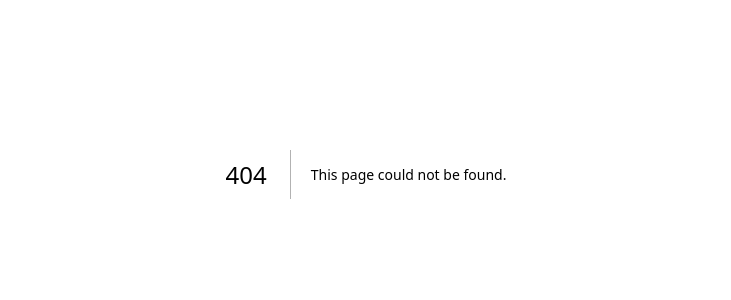
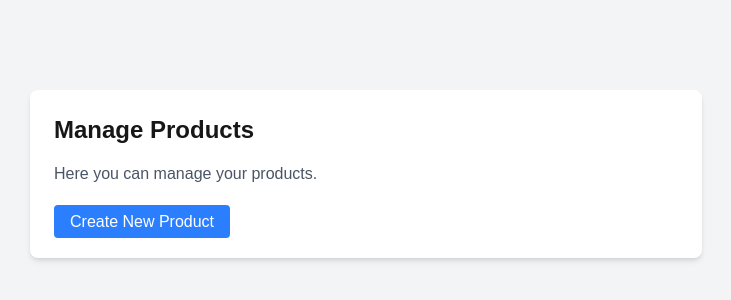
Before and after one commit to Edu-2de/JsApiLesson2, a Next.js app in the folder frontend/: page /Admin/Products in a window 1280 px wide. Before the commit this address had no page. Shown: the part 226-526 px from the top of the page, without its empty margins (274-1005 px from the left). Built offline with nearby package versions, Linux system fonts and the light colour scheme.

Commit message:
feat(admin): implement ProductsPage with product management features and navigation link

```diff
--- /dev/null
+++ b/frontend/src/app/Admin/Products/page.tsx
@@ -0,0 +1,16 @@
+
+import Link from "next/link";
+
+export default function ProductsPage() {
+  return (
+    <div className="p-4 bg-gray-100 min-h-screen flex items-center justify-center">
+      <div className="max-w-2xl w-full bg-white shadow-md rounded-lg p-6">
+        <h1 className="text-2xl font-bold mb-4">Manage Products</h1>
+        <p className="text-gray-600 mb-6">Here you can manage your products.</p>
+        <Link href="/Admin/Products/Create" className="bg-blue-500 text-white px-4 py-2 rounded hover:bg-blue-600 transition-colors">
+          Create New Product
+        </Link>
+      </div>
+    </div>
+  );
+}
--- a/frontend/src/app/Admin/page.tsx
+++ b/frontend/src/app/Admin/page.tsx
@@ -1,7 +1,7 @@
 "use client";
 import { useEffect } from "react";
 import { useRouter } from "next/navigation";
-
+import Link from "next/link";
 export default function AdminPage() {
   const router = useRouter();
 
@@ -13,8 +13,10 @@ export default function AdminPage() {
   }, [router]);
 
   return (
+    <>
     <div className="p-4 bg-gray-100 min-h-screen flex items-center justify-center">
-      <h1 className="text-3xl font-bold text-gray-800">Página de Admin</h1>
+      <Link href="/Admin/Products" className="text-blue-500 hover:underline">Manage Products</Link>
     </div>
+    </>
   );
 }
```
Also changed, not shown: frontend/src/app/Admin/Products/Create/page.tsx (added).
